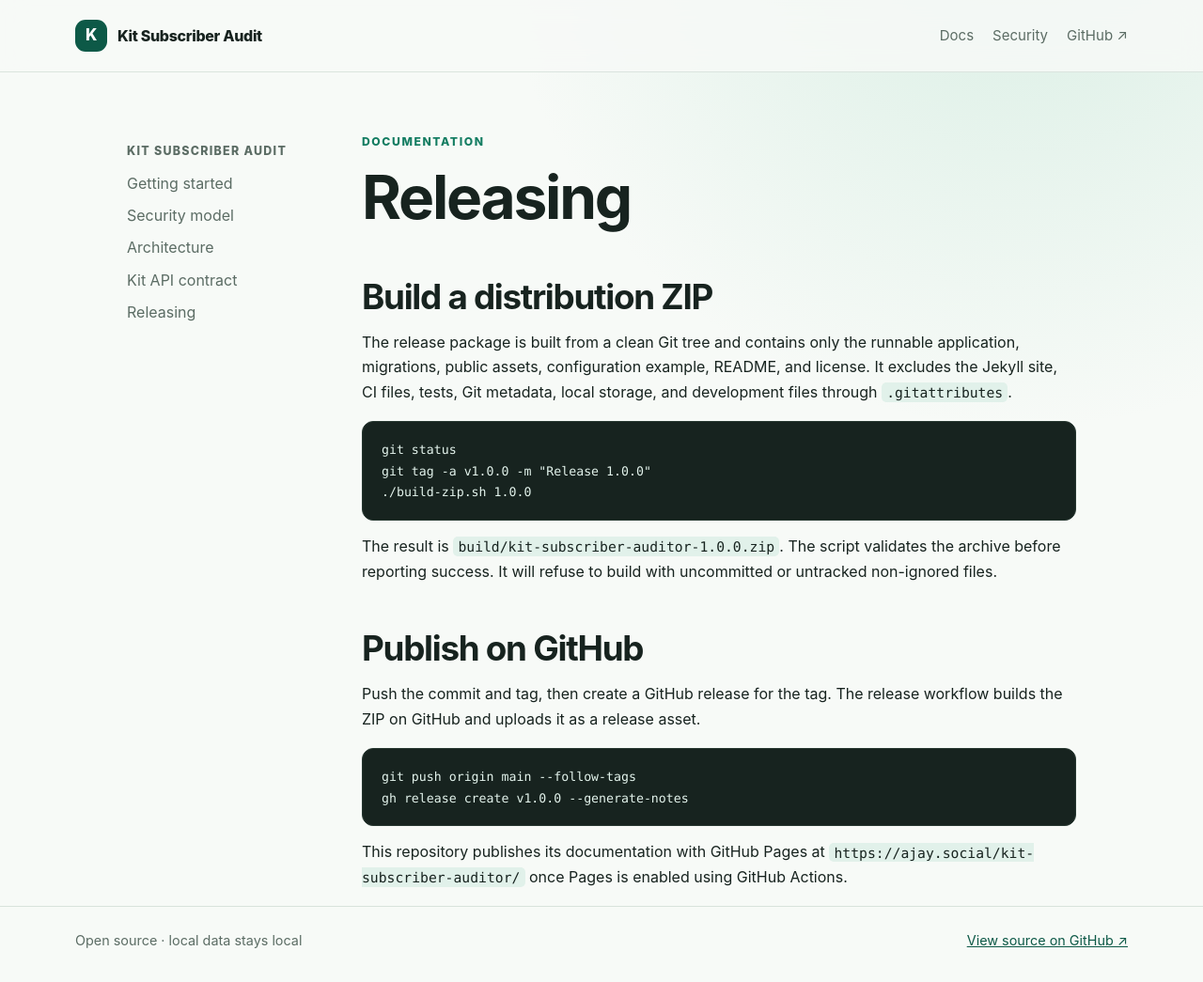
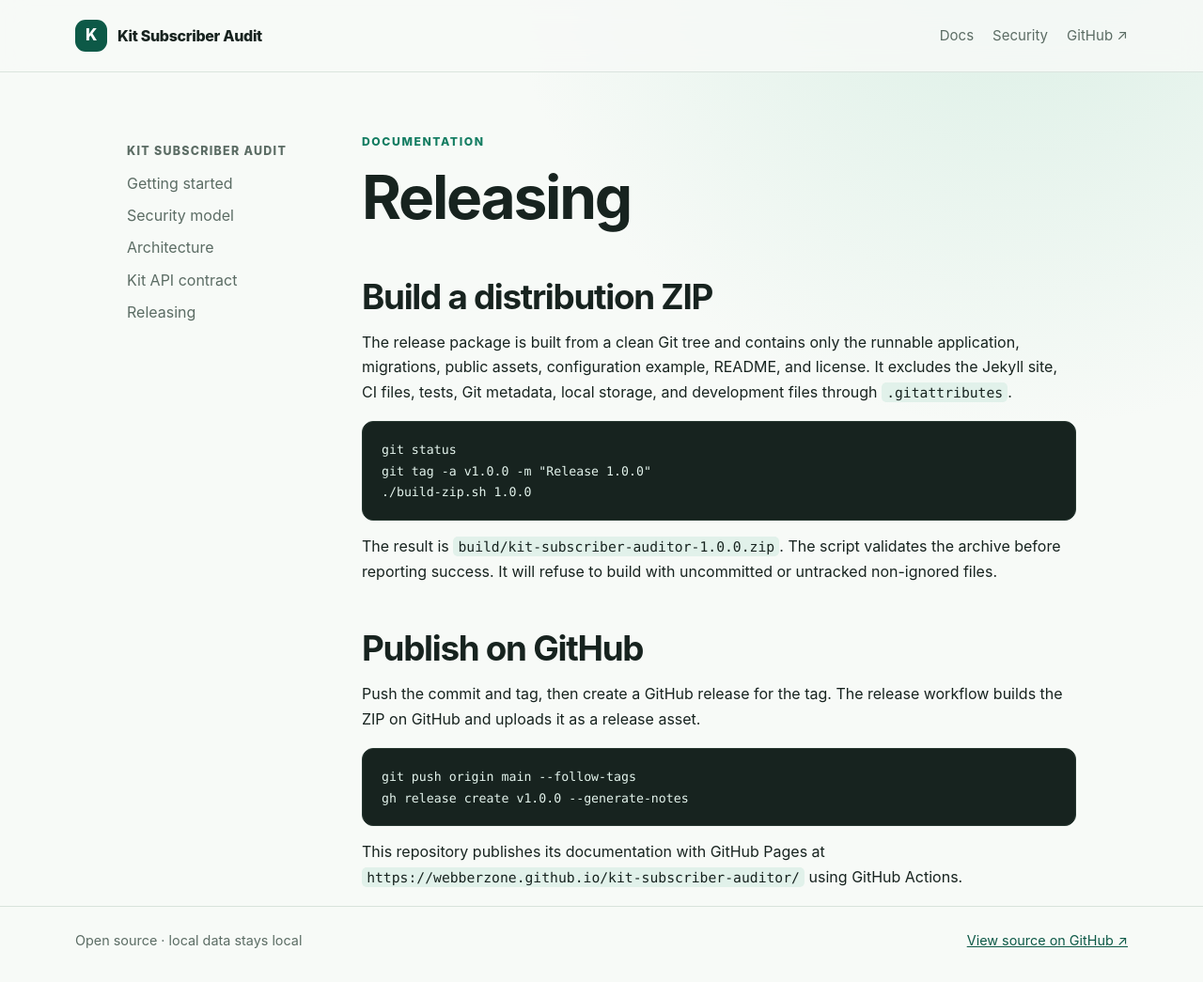
Before and after one commit to WebberZone/kit-subscriber-auditor, a Jekyll site: the page built from docs/releasing.md, in a window 1280 px wide. Shown: the whole page at 94% size. Built offline with Jekyll 4.4.1, drawn with Linux system fonts in a browser that asks for light colours.

Commit message:
Update Pages URL after repository move

````diff
--- a/_config.yml
+++ b/_config.yml
@@ -1,6 +1,6 @@
 title: Kit Subscriber Audit
 description: A local-first PHP dashboard for auditing and deliberately cleaning Kit subscribers.
-url: https://ajay.social
+url: https://webberzone.github.io
 baseurl: /kit-subscriber-auditor
 
 permalink: pretty
--- a/docs/releasing.md
+++ b/docs/releasing.md
@@ -25,4 +25,4 @@ git push origin main --follow-tags
 gh release create v1.0.0 --generate-notes
 ```
 
-This repository publishes its documentation with GitHub Pages at `https://ajay.social/kit-subscriber-auditor/` once Pages is enabled using GitHub Actions.
+This repository publishes its documentation with GitHub Pages at `https://webberzone.github.io/kit-subscriber-auditor/` using GitHub Actions.
````
Also changed, not shown: README.md.
